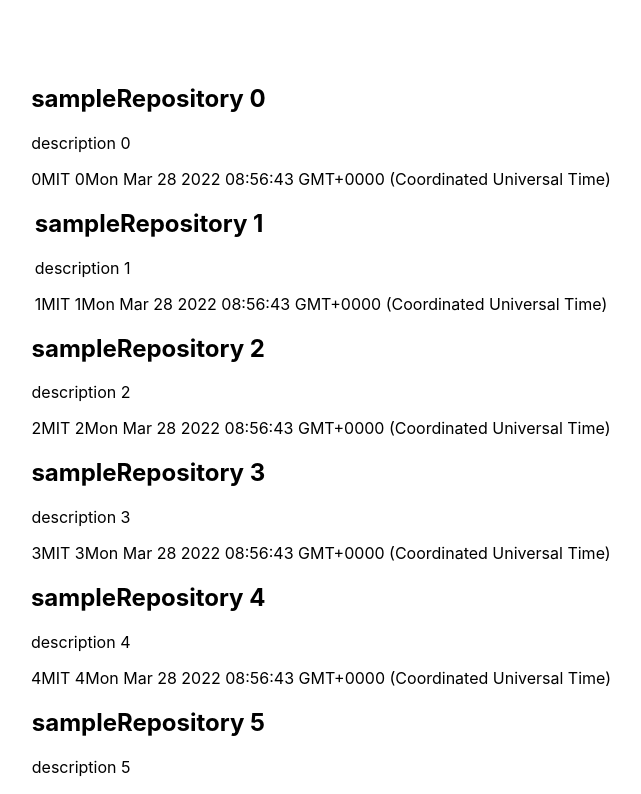
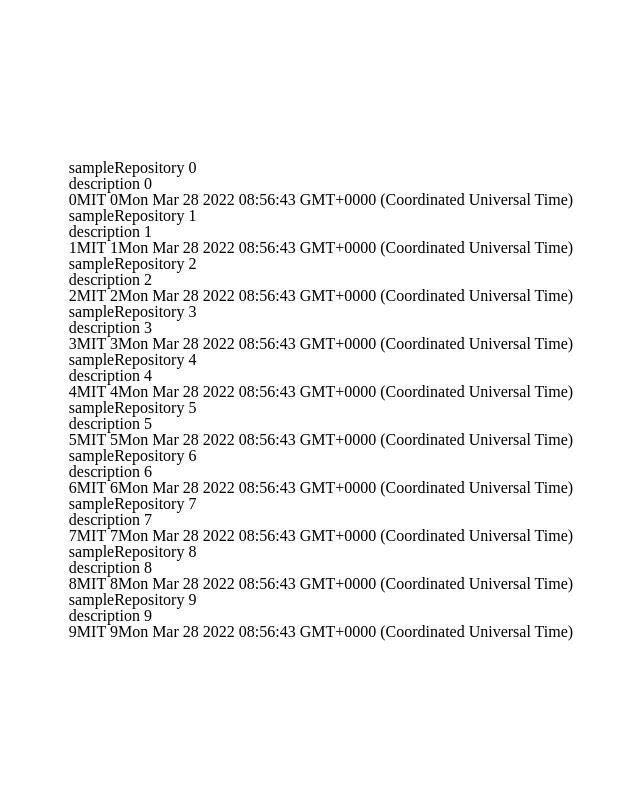
Before and after one commit to ann-kar/github-issues, a Next.js app: page / in a window 1280 px wide. Shown: the top 794 px of the page, without its empty margins (319-960 px from the left). Built offline with nearby package versions, Linux system fonts and the light colour scheme.

Commit message:
styles: added css reset

```diff
--- a/pages/_app.tsx
+++ b/pages/_app.tsx
@@ -1,4 +1,5 @@
-import '../styles/globals.css'
+import '../styles/globals.css';
+import '../styles/reset.css';
 import type { AppProps } from 'next/app'
 
 function MyApp({ Component, pageProps }: AppProps) {
--- /dev/null
+++ b/styles/reset.css
@@ -0,0 +1,48 @@
+/* http://meyerweb.com/eric/tools/css/reset/
+   v2.0 | 20110126
+   License: none (public domain)
+*/
+
+html, body, div, span, applet, object, iframe,
+h1, h2, h3, h4, h5, h6, p, blockquote, pre,
+a, abbr, acronym, address, big, cite, code,
+del, dfn, em, img, ins, kbd, q, s, samp,
+small, strike, strong, sub, sup, tt, var,
+b, u, i, center,
+dl, dt, dd, ol, ul, li,
+fieldset, form, label, legend,
+table, caption, tbody, tfoot, thead, tr, th, td,
+article, aside, canvas, details, embed,
+figure, figcaption, footer, header, hgroup,
+menu, nav, output, ruby, section, summary,
+time, mark, audio, video {
+	margin: 0;
+	padding: 0;
+	border: 0;
+	font-size: 100%;
+	font: inherit;
+	vertical-align: baseline;
+}
+/* HTML5 display-role reset for older browsers */
+article, aside, details, figcaption, figure,
+footer, header, hgroup, menu, nav, section {
+	display: block;
+}
+body {
+	line-height: 1;
+}
+ol, ul {
+	list-style: none;
+}
+blockquote, q {
+	quotes: none;
+}
+blockquote:before, blockquote:after,
+q:before, q:after {
+	content: '';
+	content: none;
+}
+table {
+	border-collapse: collapse;
+	border-spacing: 0;
+}
```
